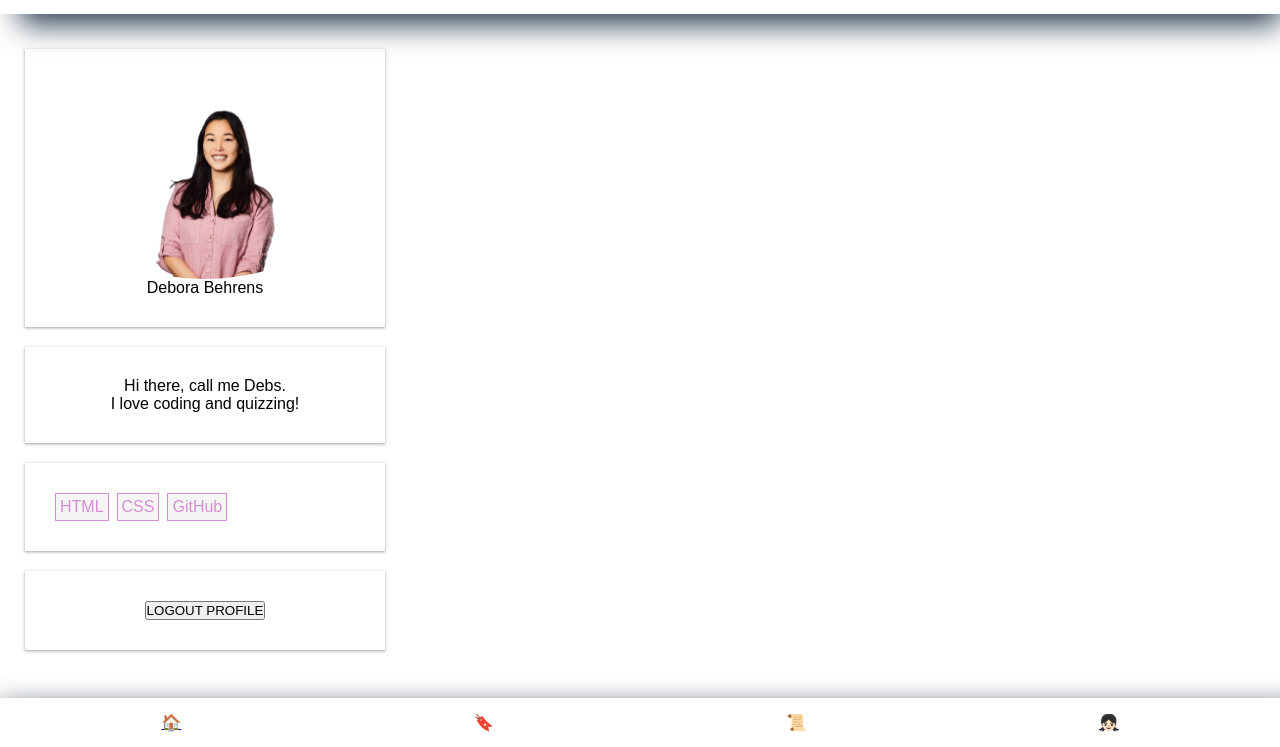
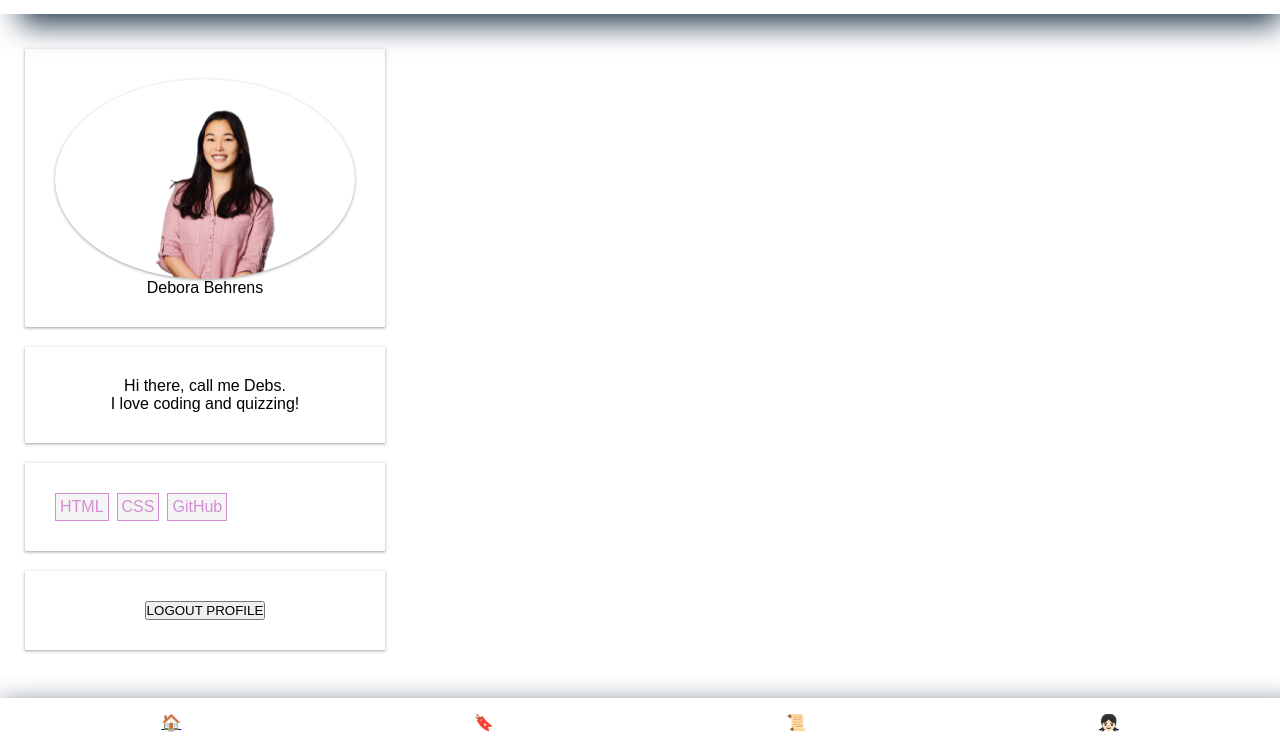
Before and after one commit to hellodebs/quiz-app-21-4, a plain HTML site: page profile.html in a window 1280 px wide. Shown: the part 53-800 px from the top of the page. Drawn offline with Linux system fonts and the light colour scheme.

Commit message:
added shadow to profile picture, to see the border around the picture.

```diff
--- a/styles/profile.css
+++ b/styles/profile.css
@@ -60,6 +60,8 @@ body {
 img {
   border-radius: 50%;
   height: 200px;
+  box-shadow: rgba(60, 64, 67, 0.3) 0px 1px 2px 0px,
+    rgba(60, 64, 67, 0.15) 0px 1px 3px 1px;
 }
 
 /*tried to put name next to pic. I put border in red just to visualize it but I didn't get it.*/
```
